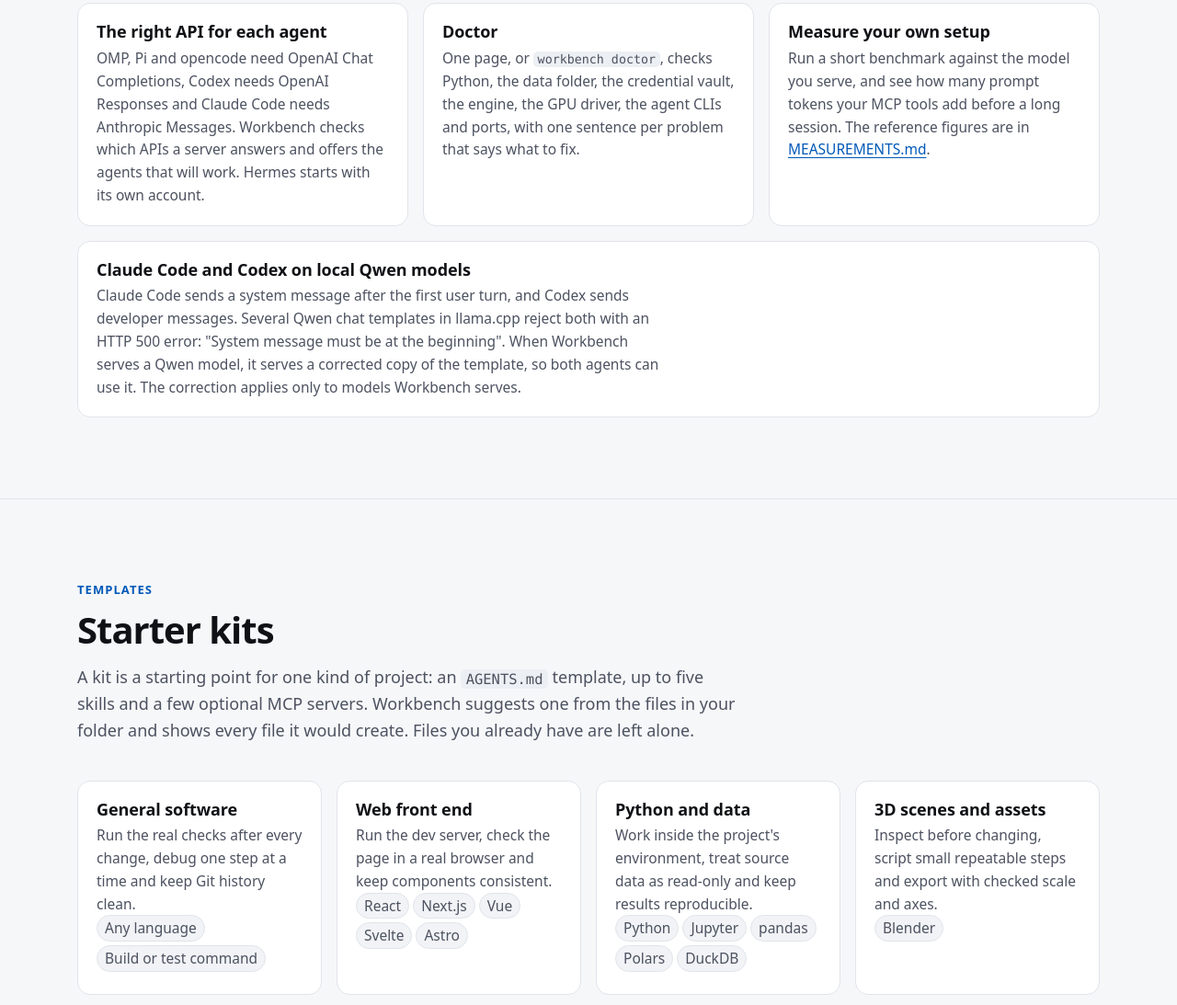
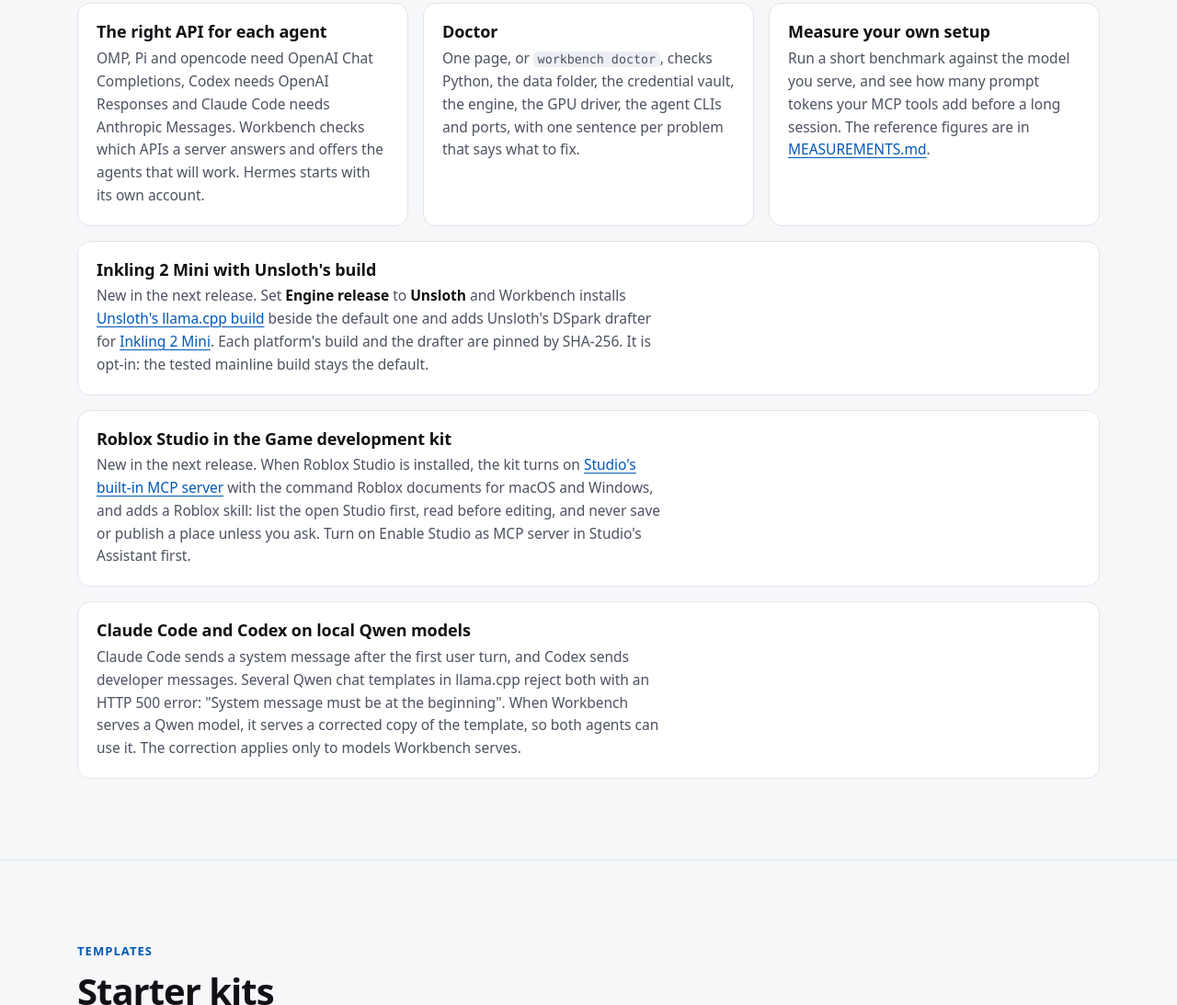
Before and after one commit to jamesarslan/local-agent-workbench, a plain HTML site: page docs/index.html in a window 1280 px wide. Shown: the part 4978-6071 px from the top of the page at 92% size. Drawn offline with Linux system fonts and the light colour scheme.

Commit message:
Add Inkling with Unsloth's build and Roblox Studio to the site and changelog

```diff
--- a/docs/index.html
+++ b/docs/index.html
@@ -590,7 +590,7 @@ Expand-Archive agent-workbench-windows-x64.zip -DestinationPath .</code></pre>
                 <li>See which instruction files (<code>AGENTS.md</code>, <code>CLAUDE.md</code> and others), skills and MCP servers each agent will read in the folder, with a warning where one file shadows another.</li>
                 <li>Before the first launch in a folder whose own files define MCP servers, hooks or other programs, Workbench asks for consent, and asks again when those files change.</li>
                 <li>Every write is a plan first: create, update or skip, with a diff. Only what you confirm is written.</li>
-                <li>Eight MIT starter kits give a folder an <code>AGENTS.md</code>, up to five skills and optional MCP servers.</li>
+                <li>Eight MIT starter kits give a folder an <code>AGENTS.md</code>, up to six skills and optional MCP servers.</li>
               </ul>
             </div>
             <figure class="shot">
@@ -651,6 +651,26 @@ Expand-Archive agent-workbench-windows-x64.zip -DestinationPath .</code></pre>
               </p>
             </li>
             <li class="wide">
+              <h3>Inkling 2 Mini with Unsloth's build</h3>
+              <p>
+                New in the next release. Set <b class="ui">Engine release</b> to <b class="ui">Unsloth</b> and Workbench
+                installs <a href="https://github.com/unslothai/llama.cpp">Unsloth's llama.cpp build</a> beside the
+                default one and adds Unsloth's DSpark drafter for
+                <a href="https://huggingface.co/unsloth/Inkling-2-Mini-GGUF">Inkling 2 Mini</a>. Each platform's build
+                and the drafter are pinned by SHA-256. It is opt-in: the tested mainline build stays the default.
+              </p>
+            </li>
+            <li class="wide">
+              <h3>Roblox Studio in the Game development kit</h3>
+              <p>
+                New in the next release. When Roblox Studio is installed, the kit turns on
+                <a href="https://create.roblox.com/docs/studio/mcp">Studio's built-in MCP server</a> with the command
+                Roblox documents for macOS and Windows, and adds a Roblox skill: list the open Studio first, read
+                before editing, and never save or publish a place unless you ask. Turn on Enable Studio as MCP server
+                in Studio's Assistant first.
+              </p>
+            </li>
+            <li class="wide">
               <h3>Claude Code and Codex on local Qwen models</h3>
               <p>
                 Claude Code sends a system message after the first user turn, and Codex sends developer messages.
@@ -668,7 +688,7 @@ Expand-Archive agent-workbench-windows-x64.zip -DestinationPath .</code></pre>
           <p class="kicker">Templates</p>
           <h2 id="kits-h">Starter kits</h2>
           <p class="intro">
-            A kit is a starting point for one kind of project: an <code>AGENTS.md</code> template, up to five skills
+            A kit is a starting point for one kind of project: an <code>AGENTS.md</code> template, up to six skills
             and a few optional MCP servers. Workbench suggests one from the files in your folder and shows every file
             it would create. Files you already have are left alone.
           </p>
@@ -679,7 +699,7 @@ Expand-Archive agent-workbench-windows-x64.zip -DestinationPath .</code></pre>
             <li><h3>3D scenes and assets</h3><p>Inspect before changing, script small repeatable steps and export with checked scale and axes.</p><p class="tags"><span>Blender</span></p></li>
             <li><h3>Research and writing</h3><p>Find and cite real sources, draft in passes and check every claim.</p><p class="tags"><span>Markdown</span><span>LaTeX</span><span>Quarto</span><span>Typst</span></p></li>
             <li><h3>DevOps and infrastructure</h3><p>Plan and read before anything changes, keep secrets out of output and never apply unasked.</p><p class="tags"><span>Terraform</span><span>OpenTofu</span><span>Docker</span><span>Kubernetes</span></p></li>
-            <li><h3>Game development</h3><p>Follow the engine's layout, leave serialised assets to the editor and test from the command line.</p><p class="tags"><span>Godot</span><span>Unity</span><span>Unreal Engine</span></p></li>
+            <li><h3>Game development</h3><p>Follow the engine's layout, leave serialised assets to the editor and test from the command line.</p><p class="tags"><span>Godot</span><span>Unity</span><span>Unreal Engine</span><span>Roblox</span></p></li>
             <li><h3>Blank</h3><p>A short <code>AGENTS.md</code> with the headings every agent reads. No skills and no tools.</p><p class="tags"><span>Any project</span></p></li>
           </ul>
           <p class="small more">
```
Also changed, not shown: CHANGELOG.md, 1 other file.
